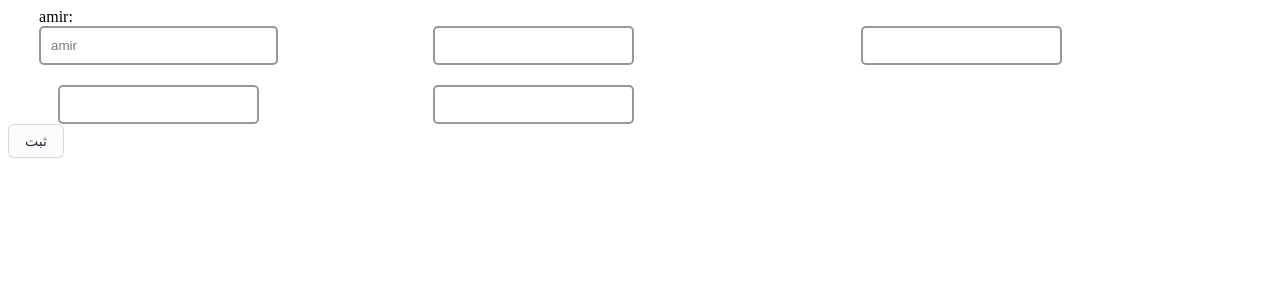
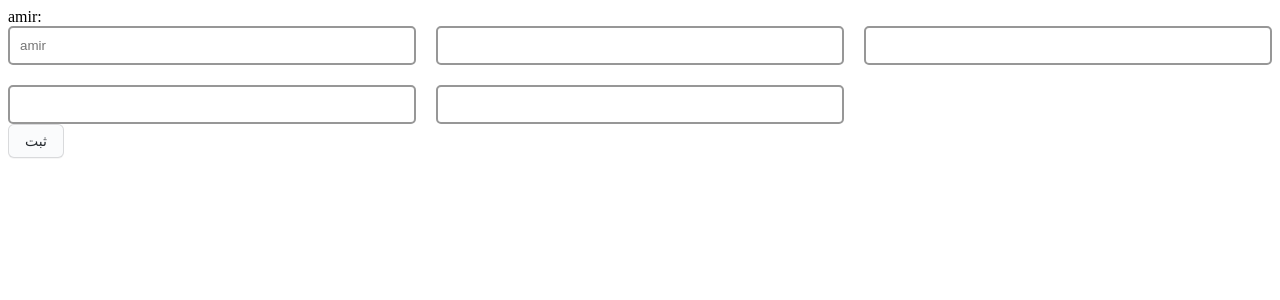
Before and after one commit to Ch-alireza021/genera-form, a React (Vite) app: page / in a window 1280 px wide. Shown: the top 300 px of the page. Built offline with nearby package versions, Linux system fonts and the light colour scheme.

Commit message:
fix grid

```diff
--- a/src/components/CForm/Cform.tsx
+++ b/src/components/CForm/Cform.tsx
@@ -25,7 +25,7 @@ export const CForm: FC<CformIF> = ({ form, submithandler, config }) => {
       window.removeEventListener('resize', updateWidth);
     };
   }, []);
-  let column = 0;
+  let column = 1;
   return (
     <>
       <div className={`${fromStyle?.grid}`} ref={divRef}>
@@ -51,11 +51,10 @@ export const CForm: FC<CformIF> = ({ form, submithandler, config }) => {
             <div
               key={ele.name + i}
               style={{
-                alignSelf: "end",
-                justifySelf:'center',
                 gridColumnStart,
                 gridColumnEnd,
               }}
+              className={`${fromStyle?.column}`}
             >
               {ele?.label && <label htmlFor={ele.name}> {ele?.label}: </label>}
               <input
--- a/src/components/CForm/base/interFaceCForm.tsx
+++ b/src/components/CForm/base/interFaceCForm.tsx
@@ -1,4 +1,5 @@
 export interface FormCForm {
+  size: string | undefined;
   map(arg0: (ele: { onChange: (arg0: string) => void; name: string | number | undefined; label: string | number | boolean | import("react").ReactElement<any, string | import("react").JSXElementConstructor<any>> | Iterable<import("react").ReactNode> | import("react").ReactPortal | null | undefined; type: string | (string & {}) | undefined; placeholder: string | undefined; }, i: any) => import("react/jsx-runtime").JSX.Element): unknown;
   forEach(arg0: (item: any) => void): unknown;
   name: string;
@@ -11,8 +12,7 @@ export interface FormCForm {
     min: number | undefined;
     max: number | undefined;
     required: Boolean;
-  },
-  size:string|undefined
+  }
 }
 
 
--- a/src/components/CForm/helpers/formFunc.ts
+++ b/src/components/CForm/helpers/formFunc.ts
@@ -7,17 +7,13 @@ export const gridColumn = ({
   width: number;
   column: number;
 }): { column: number; gridColumnEnd: number; gridColumnStart: number } => {
-    console.log({width})
-    const display = width < 600 ? "s" : width < 900 ? "m" : "l";
-    console.log({display})
+  const display = width < 600 ? "s" : width < 900 ? "m" : "l";
   const regex = new RegExp(`(${display})(\\d+)`);
   const match = size?.match(regex);
   const setdisplay = Number(match ? parseInt(match[2], 10) : 12);
-  let gridColumnStart = 1;
-  let gridColumnEnd = setdisplay;
-  if (!(column + setdisplay > 12)) {
-    gridColumnStart = column || 1;
-    gridColumnEnd = column + gridColumnEnd;
-  }
+  let gridColumnStart;
+  column + setdisplay > 13 ? (gridColumnStart = 1) : (gridColumnStart = column);
+  const gridColumnEnd = setdisplay + gridColumnStart;
+  column = gridColumnEnd;
   return { column: gridColumnEnd, gridColumnEnd, gridColumnStart };
 };
--- a/src/components/CForm/style/ButtonForm.module.css
+++ b/src/components/CForm/style/ButtonForm.module.css
@@ -61,7 +61,8 @@
   width: 100%;
   display: grid;
   grid-template-columns: repeat(12, 1fr);
-  gap:20px;
+  gap: 20px;
+  width: 100%;
 }
 
 .input {
@@ -71,3 +72,9 @@
   width: 100%;
   border-radius: 5px;
 }
+
+.column{
+  width: 100%;
+  align-self: end;
+  justify-self:center;
+}
```
